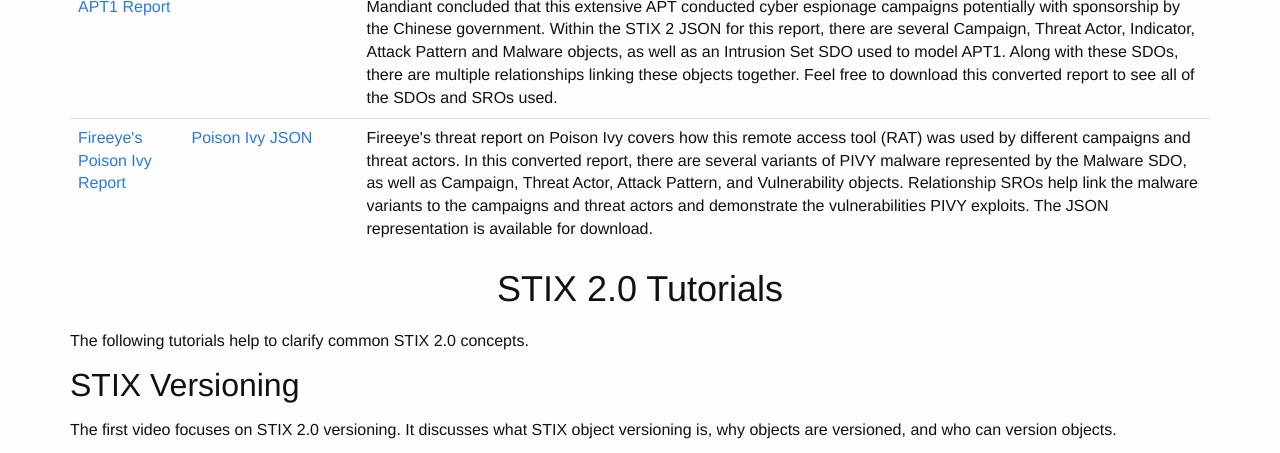
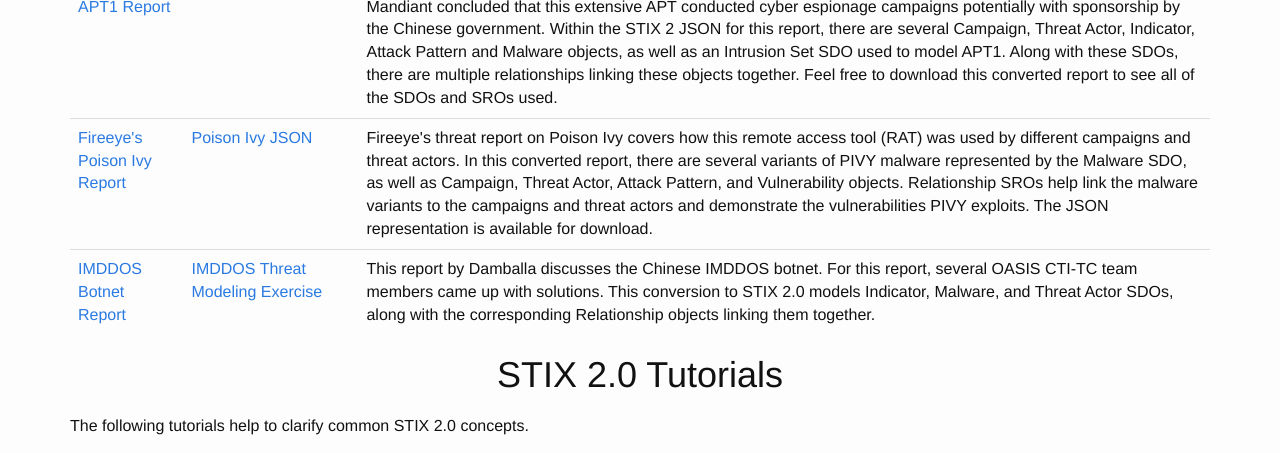
Before and after one commit to oasis-open/cti-documentation, a Jekyll site: the page built from stix/examples.md, in a window 1280 px wide and 900 px high, scrolled down 2009 px, cut to the strip 0-453 px from the top of the window. Built offline with Jekyll 4.4.1, drawn with Linux system fonts in a browser that asks for light colours.

Commit message:
Added IMDDOS modeling exercise to Examples page

```diff
--- a/stix/examples.md
+++ b/stix/examples.md
@@ -44,7 +44,7 @@
 | --------------------------------------- | ------------------------------------------------- | ------------------------------------------- |
 | [Mandiant's APT1 Report](https://www.fireeye.com/content/dam/fireeye-www/services/pdfs/mandiant-apt1-report.pdf)  |  [APT1 JSON](https://oasis-open.github.io/cti-documentation/examples/example_json/apt1.zip) | This in-depth threat report by Mandiant focuses on a sophisticated advanced persistent threat simply called "APT1". Mandiant concluded that this extensive APT conducted cyber espionage campaigns potentially with sponsorship by the Chinese government. Within the STIX 2 JSON for this report, there are several Campaign, Threat Actor, Indicator, Attack Pattern and Malware objects, as well as an Intrusion Set SDO used to model APT1. Along with these SDOs, there are multiple relationships linking these objects together. Feel free to download this converted report to see all of the SDOs and SROs used.  |
 | [Fireeye's Poison Ivy Report](https://www.fireeye.com/content/dam/fireeye-www/global/en/current-threats/pdfs/rpt-poison-ivy.pdf)  | [Poison Ivy JSON](https://oasis-open.github.io/cti-documentation/examples/example_json/poisonivy.zip) | Fireeye's threat report on Poison Ivy covers how this remote access tool (RAT) was used by different campaigns and threat actors. In this converted report, there are several variants of PIVY malware represented by the Malware SDO, as well as Campaign, Threat Actor, Attack Pattern, and Vulnerability objects. Relationship SROs help link the malware variants to the campaigns and threat actors and demonstrate the vulnerabilities PIVY exploits. The JSON representation is available for download.   |
-
+| [IMDDOS Botnet Report](https://www.coresecurity.com/publication/imddos-botnet-discovery-and-analysis) | [IMDDOS Threat Modeling Exercise](https://gist.github.com/rjsmitre/79775df68b0d1c7c0985b4fe7f115586) | This report by Damballa discusses the Chinese IMDDOS botnet. For this report, several OASIS CTI-TC team members came up with solutions. This conversion to STIX 2.0 models Indicator, Malware, and Threat Actor SDOs, along with the corresponding Relationship objects linking them together.
 
 STIX 2.0 Tutorials
 ==================
```
